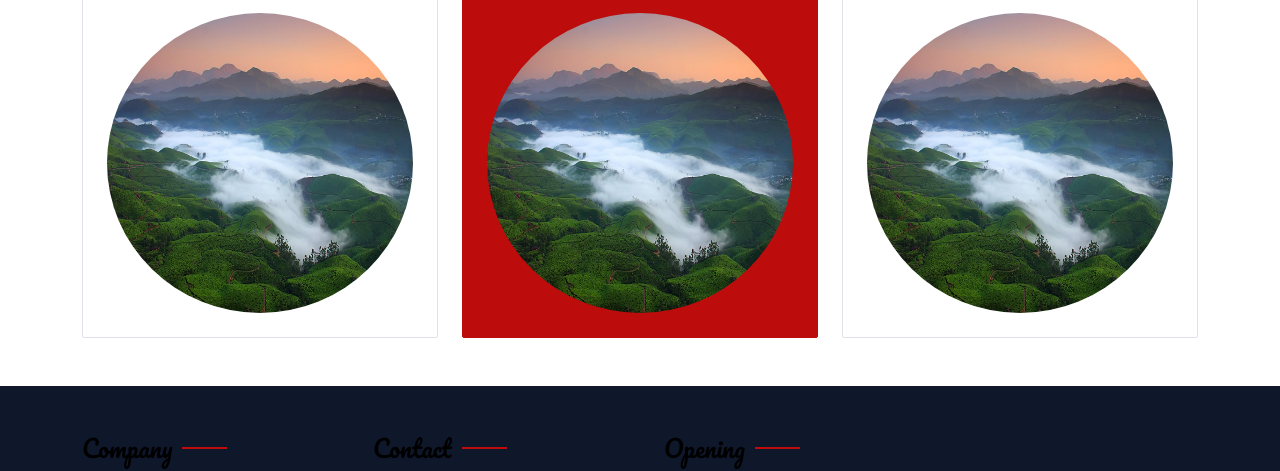
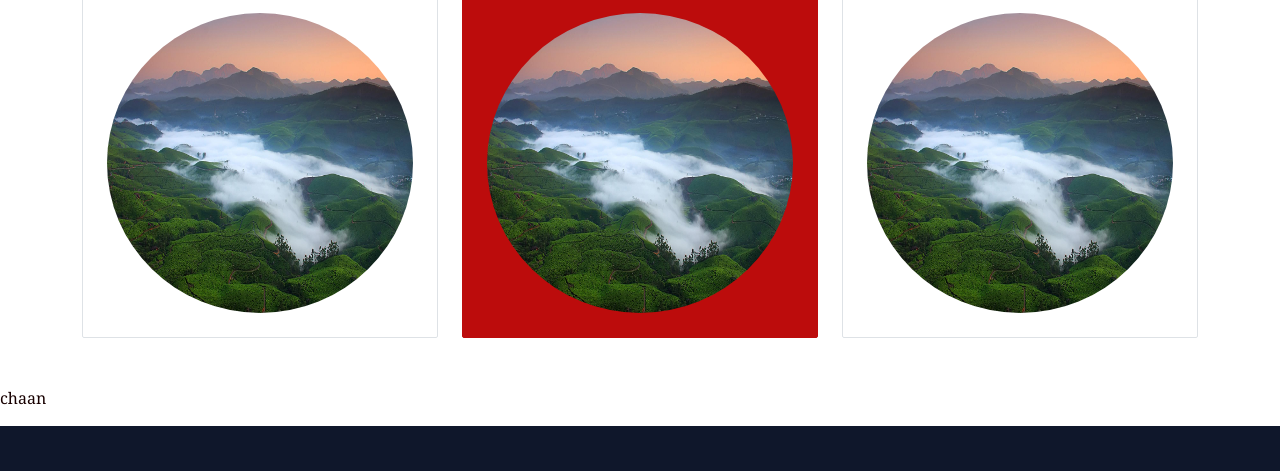
Before and after one commit to Sajithsajiks/Travel_management_system, a plain HTML site: page index.html in a window 1280 px wide. Shown: the part 1606-2077 px from the top of the page. Drawn offline with nearby package versions, Linux system fonts and the light colour scheme.

Commit message:
new changes

```diff
--- a/index.html
+++ b/index.html
@@ -188,6 +188,9 @@
                 </div>
             </div>
         </div>
+        <div>
+            <p>chaan</p>
+        </div>
         <!-- Testimonial End -->
 
 
```
